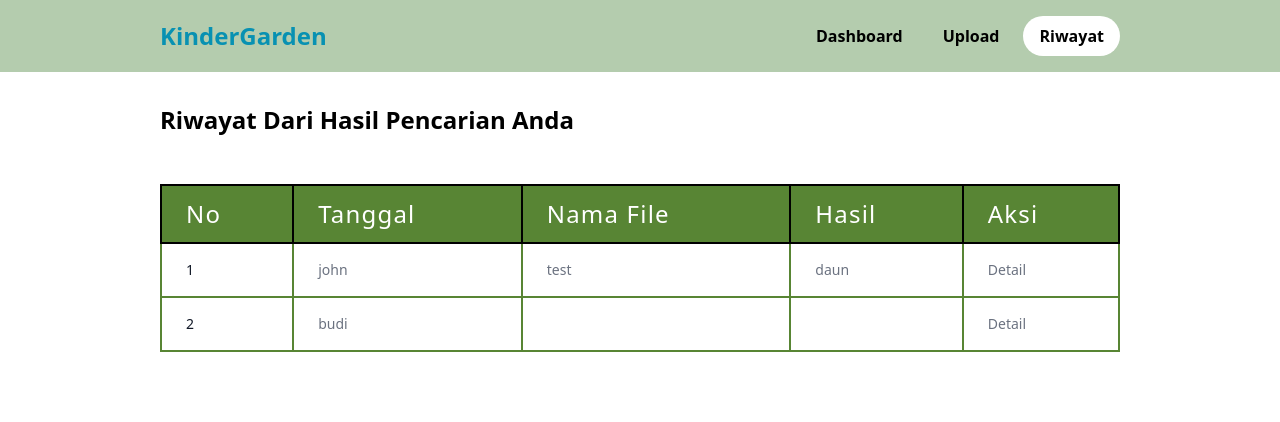
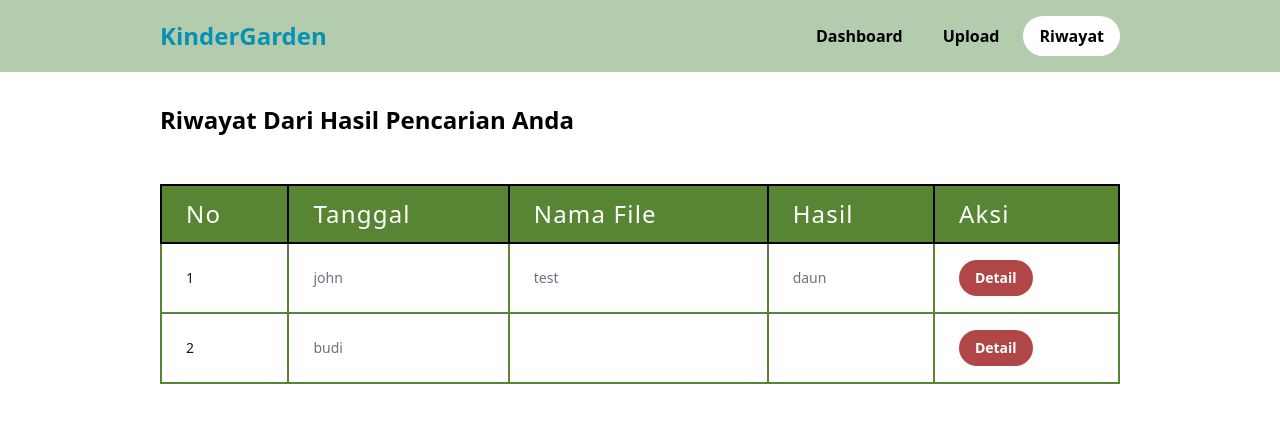
Before and after one commit to muhiqbalm/KinderGarden, a Next.js app in the folder client/: page /riwayat in a window 1280 px wide. Shown: the top 422 px of the page. Built offline with nearby package versions, Linux system fonts and the light colour scheme.

Commit message:
Update RiwayatTable.js

```diff
--- a/client/components/RiwayatTable.js
+++ b/client/components/RiwayatTable.js
@@ -51,7 +51,9 @@ const RiwayatTable = () => {
                 {item.hasil}
               </td>
               <td className="px-6 py-4 border-2 border-[#588534]  whitespace-nowrap text-sm text-gray-500">
-                <button>Detail</button>
+                <button class="bg-[#B14646] hover:bg-[#588534] text-white font-bold py-2 px-4 rounded-full ">
+                  Detail
+                </button>
               </td>
             </tr>
           );
```
